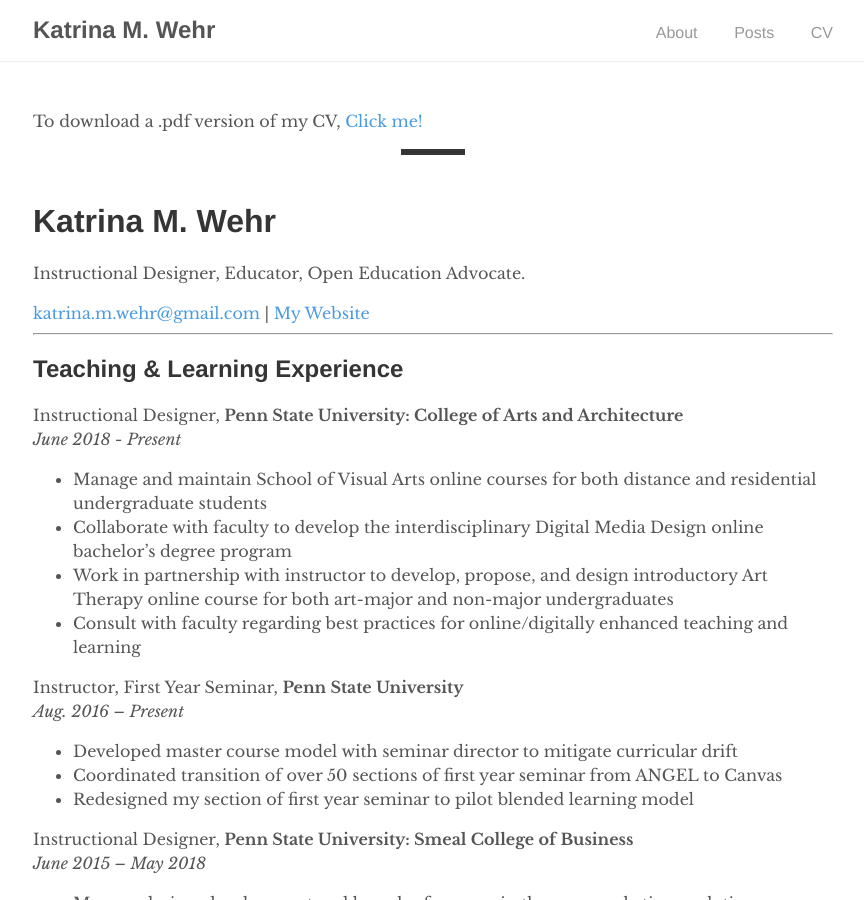
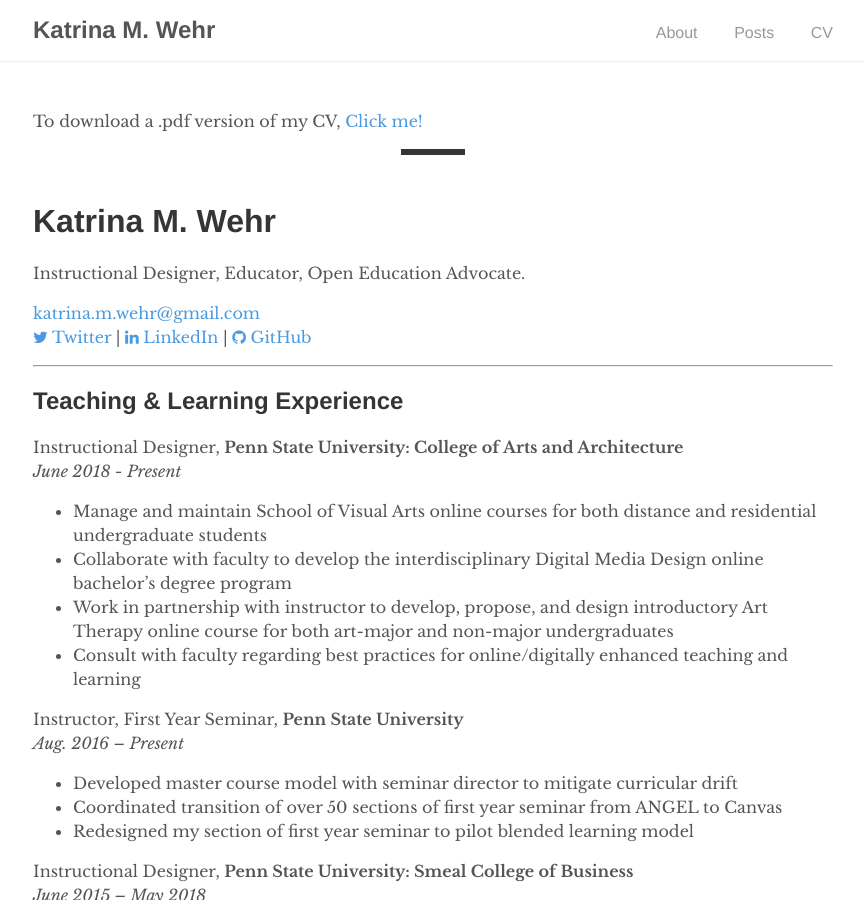
Before and after one commit to kat-wehr/mysite, a Jekyll site: the page built from _pages/cv.md, in a window 1280 px wide and 900 px high. Shown: the whole window, without its empty margins (207-1071 px from the left). Built offline with Jekyll 4.4.1, drawn with Linux system fonts in a browser that asks for light colours; nearby versions of some CDN libraries.

Commit message:
Update cv.md

```diff
--- a/_pages/cv.md
+++ b/_pages/cv.md
@@ -9,8 +9,16 @@ Instructional Designer, Educator, Open Education Advocate.
 
 <div id="webaddress">
 <a href="mailto:katrina.m.wehr@gmail.com">katrina.m.wehr@gmail.com</a>
-| <a href="katrinawehr.com">My Website</a>
-  <br>
+<p><a href="https://twitter.com/{{ site.twitter_username }}">
+  <i class="fa fa-twitter"></i> Twitter
+  </a> |
+<a href="https://linkedin.com/in/{{ site.linkedin_username }}">
+  <i class="fa fa-linkedin"></i> LinkedIn
+  </a> |
+<a href="https://github.com/{{ site.github_username }}">
+ <i class="fa fa-github"></i> GitHub
+  </a>
+</p>
 </div>
 
 ***
```
